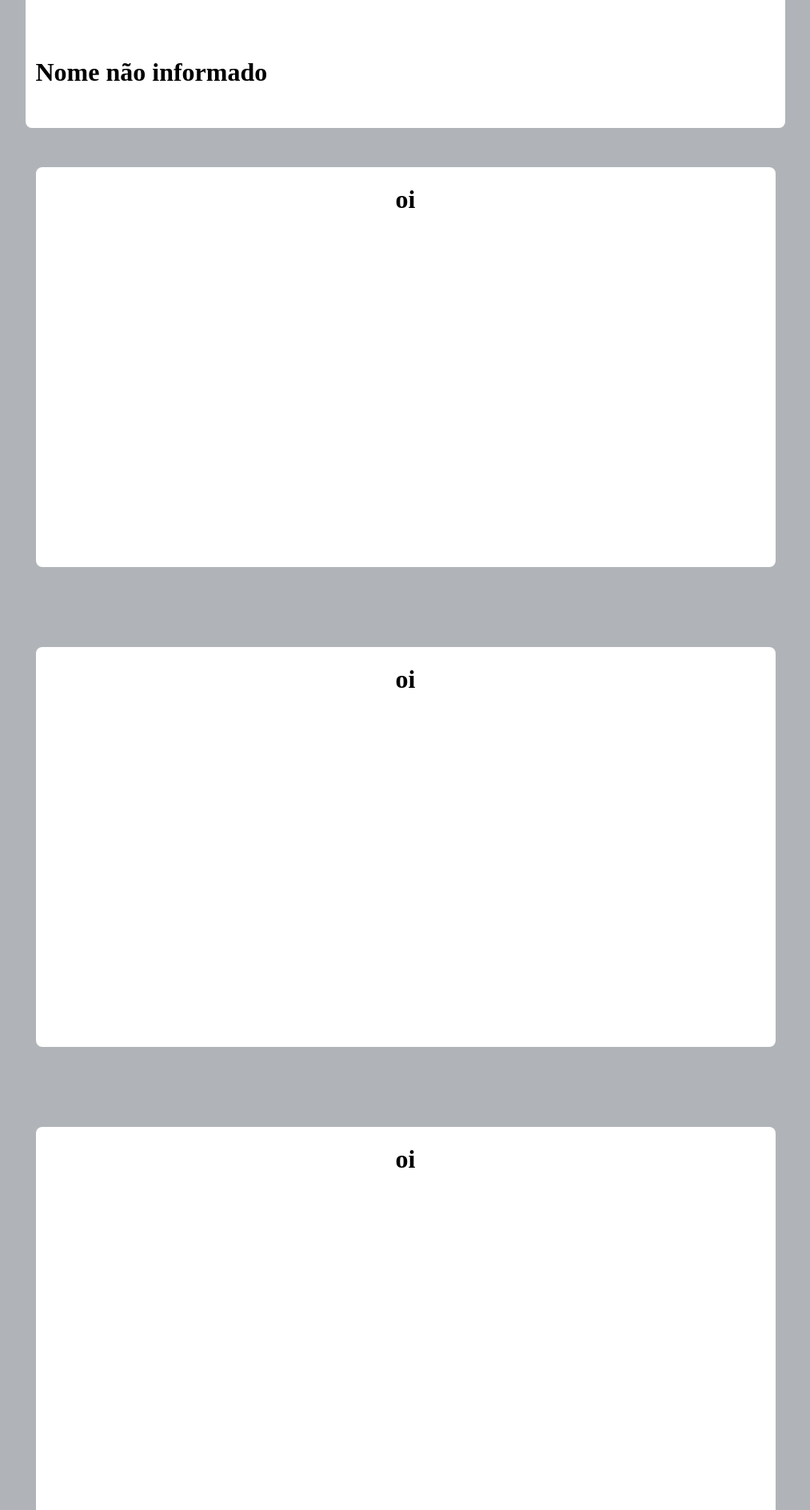
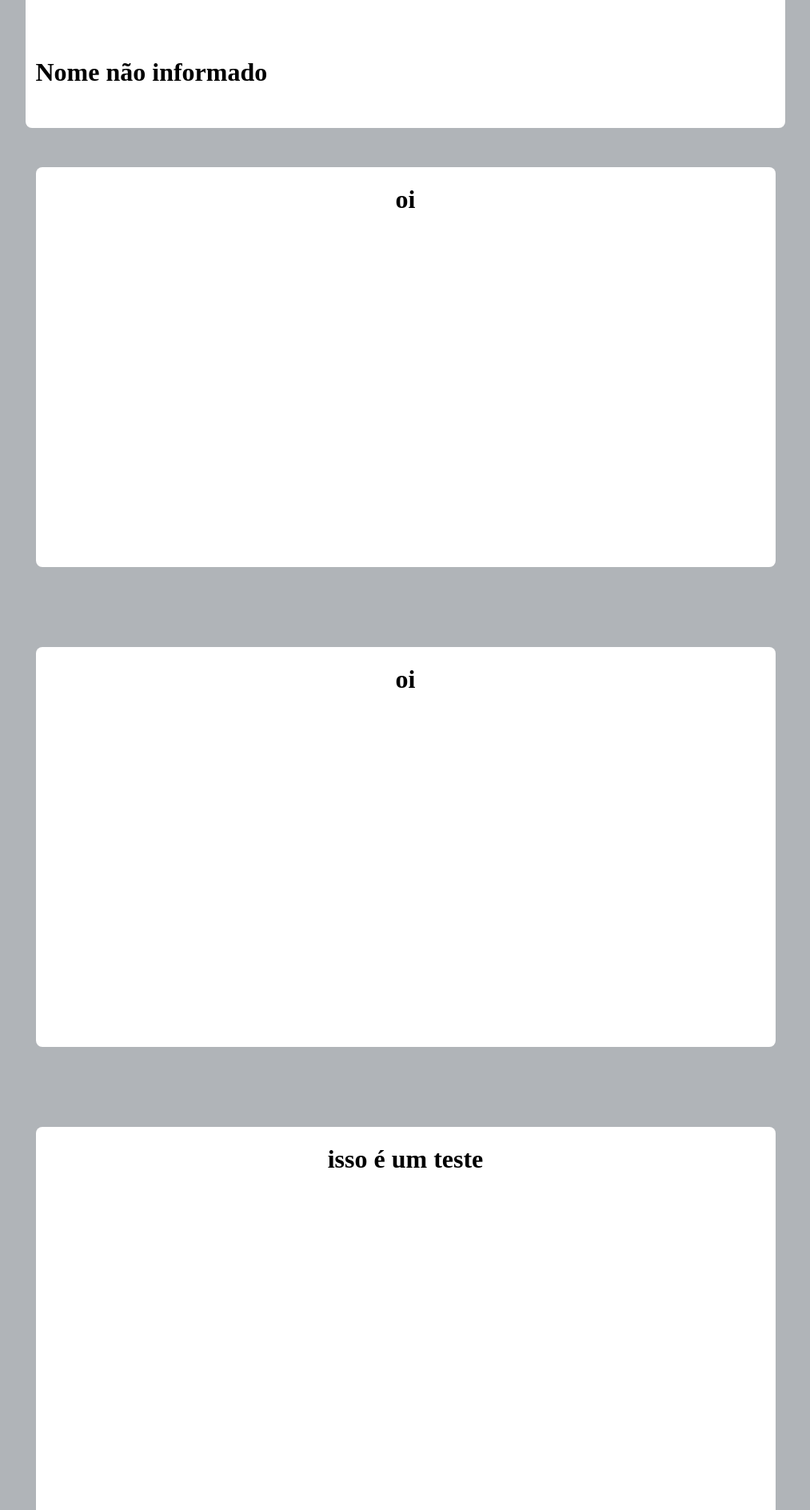
Before and after one commit to matheus0824/curriculo_db, a PHP site: page / in a window 1280 px wide. Shown: the part 480-2368 px from the top of the page at 80% size, without its empty margins (133-1146 px from the left). Run offline with PHP 8.4, Linux system fonts and the light colour scheme.

Commit message:
atualizacao do index

```diff
--- a/index.php
+++ b/index.php
@@ -55,7 +55,7 @@ require_once 'partials/crud.php'
 
      <!--Quarto card(instituicao, curso e periodo)-->
     <div class="terceiro-card-container">
-        <h1>oi</h1>
+        <h1>isso é um teste</h1>
     </div>
 
     </div>
```
